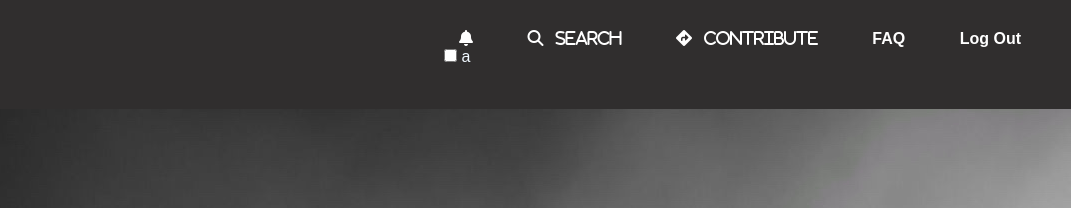
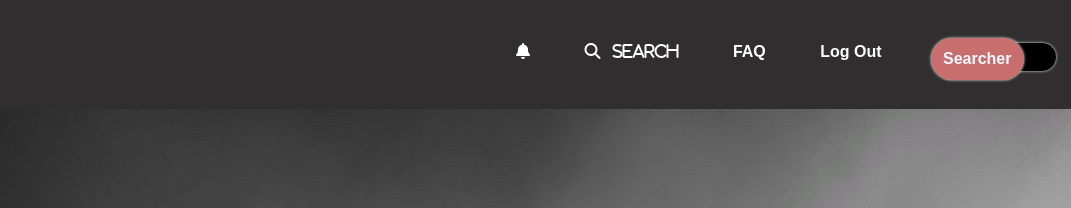
Before and after one commit to ffdrko/Kemne-jabo, a plain HTML site: page profile.html in a window 1280 px wide. Shown: the top 208 px of the page, 209-1280 px from the left. Drawn offline with Linux system fonts and the light colour scheme.

Commit message:
Profile page CSS update

```diff
--- a/style.css
+++ b/style.css
@@ -1,24 +1,22 @@
-*
-{
-
+* {
     margin: 0;
     padding: 0;
     font-family: sans-serif;
+  }
 
+  .hidden {
+    display: none;
+  }
 
-}
-.container
-{
-    height:130vh;
+  .container {
+    height: 130vh;
     width: 100%;
     background-image: url(/image2.jpeg);
     background-size: cover;
-    background-position:center;
+    background-position: center;
     position: relative;
-
   }
-.navbar
-{
+  .navbar {
     width: 98%;
     margin: auto;
     padding-top: 5px;
@@ -28,32 +26,32 @@
     position: sticky;
     top: 10px;
   }
-.logo
-{
+  .logo {
     color: rgba(107, 84, 177, 0.979);
     font-style: italic;
     font-weight: bolder;
   }
-.navbar ul li
-{
+  .navbar ul li {
     list-style: none;
     display: inline;
     margin: 0 15px;
   }
-.navbar ul li a, .navbar ul li i
-{
+  .navbar ul li a,
+  .navbar ul li i,
+  .navbar ul li div {
+    display: inline-block;
     text-decoration: none;
     color: rgb(255, 255, 255);
     font-size: medium;
-    font-weight:bolder;
+    font-weight: bolder;
     padding-right: 20px;
   }
 
   .container h1 {
     color: rgb(39, 37, 33);
-    padding-top: 25px;
+    padding-top: 75px;
     text-align: center;
-    font-family:Georgia, 'Times New Roman', Times, serif;
+    font-family: Georgia, "Times New Roman", Times, serif;
     opacity: 0.7;
   }
 
@@ -62,7 +60,7 @@
   }
 
   .navbar a:hover {
-    color:rgb(201, 110, 110);
+    color: rgb(201, 110, 110);
   }
 
   .contact {
@@ -118,7 +116,7 @@
   }
 
   .navbar i:hover {
-    color:rgb(201, 110, 110);
+    color: rgb(201, 110, 110);
     cursor: pointer;
   }
 
@@ -145,11 +143,11 @@
     font-size: 20px;
     background-image: url(/image4.png);
     background-size: cover;
-    background-position:center;
+    background-position: center;
     position: relative;
     width: 100%;
     height: 83vh;
-    color:aliceblue
+    color: aliceblue;
   }
 
   #about h1 {
@@ -190,31 +188,28 @@
 
   #contact-form input:focus,
   #contact-form textarea:focus {
-    outline:rgb(223, 121, 121);
-    border-color:rgb(223, 121, 121);
+    outline: rgb(223, 121, 121);
+    border-color: rgb(223, 121, 121);
   }
 
   .lobox {
-    width:300px;
-    padding:30px;
+    width: 300px;
+    padding: 30px;
     position: absolute;
     top: 50%;
     left: 50%;
-    transform: translate(-50%,-50%);
+    transform: translate(-50%, -50%);
     text-align: center;
-
   }
-.lobox h1{
-
+  .lobox h1 {
     color: aliceblue;
     text-transform: uppercase;
     font-weight: 700;
-
   }
 
-.lobox input[type="text"],.lobox input[type="password"]
-{
- border:0;
+  .lobox input[type="text"],
+  .lobox input[type="password"] {
+    border: 0;
     background: none;
     display: block;
     margin: 20px auto;
@@ -226,11 +221,10 @@
     color: aliceblue;
     border-radius: 5px;
     transition: 0.25px;
-
   }
 
-.lobox input[type="text"],.lobox input[type="password"]:focus{
-
+  .lobox input[type="text"],
+  .lobox input[type="password"]:focus {
     width: 270px;
     border-color: #90a9ce;
   }
@@ -245,14 +239,14 @@
   }
 
   .sobox {
-    width:100%;
+    width: 100%;
     position: absolute;
     top: 5%;
     text-align: center;
   }
 
-.sobox h1, .sobox p{
-
+  .sobox h1,
+  .sobox p {
     color: aliceblue;
     text-transform: uppercase;
     font-weight: 700;
@@ -261,9 +255,9 @@
     padding-top: 40px;
   }
 
-  .sobox input[type="text"],.sobox input[type="password"]
-  {
-   border:0;
+  .sobox input[type="text"],
+  .sobox input[type="password"] {
+    border: 0;
     background: none;
     display: inline-block;
     margin: 20px auto;
@@ -278,7 +272,8 @@
     overflow: auto;
   }
 
-  .sobox ::placeholder, .lobox ::placeholder {
+  .sobox ::placeholder,
+  .lobox ::placeholder {
     color: aliceblue;
     opacity: 0.7;
   }
@@ -293,7 +288,7 @@
     width: 100%;
     height: 83vh;
     background-size: cover;
-    background-position:center;
+    background-position: center;
     position: relative;
   }
 
@@ -302,7 +297,7 @@
     width: 100%;
     height: 100vh;
     background-size: cover;
-    background-position:center;
+    background-position: center;
     position: relative;
   }
 
@@ -311,42 +306,65 @@
     width: 100%;
     height: 83vh;
     background-size: cover;
-    background-position:center;
+    background-position: center;
     position: relative;
   }
 
-#mode {
-    display: inline-block;
-    width: 200px;
-    height: 40px;
-    padding: 0px;
-    border: 2px solid aliceblue;
-    border-radius: 5px;
-    background: rgb(23, 23, 24);
-    color: aliceblue;
-    text-decoration: none;
-    text-align: center;
+  #bottom {
+      padding-top: 5px;
+      padding-bottom: 5px;
   }
 
-#mode {
-    display: inline-block;
-    width: 190px;
-    height: 20px;
-    padding: 10px;
-    border: 2px solid aliceblue;
-    border-radius: 5px;
-    background: rgb(23, 23, 24);
-    color: aliceblue;
-    text-decoration: none;
-    text-align: center;
+#switch {
+    place-items: center;
+    padding: 0px;
+    margin: 0px;
 }
 
-#mode a {
-    padding: 10px;
+#switch label {
+    display: inline-block;
+    padding: 0px;
+    margin: 0px;
+    height: 3.5vh;
+    width: 120px;
+    background-color: black;
+    position: relative;
+    border-radius: 60px;
+    place-items: center;
+    color: black;
+    box-shadow: 0 0 3px aliceblue;
+    transition: .5s;
 }
 
-#mode .current {
+#switch label::before {
+    content: "Searcher";
+    text-align: center;
+    position: absolute;
+    color: aliceblue;
+    padding: 12px;
+    top: -5px;
+    left: -5px;
+    background-color: rgb(201, 110, 110);
+    border-radius: 50px;
+    box-shadow: 0 0 3px aliceblue;
+    transition: .5s;
+}
+
+#switch input:checked ~ label::before {
+    left: 55px;
+    content: "Guide";
+    background-color: black;
+    transition: .5s;
+}
+
+#switch input:checked ~ label {
+    background-color: rgb(201, 110, 110);
     color: rgb(201, 110, 110);
+    transition: .5s;
+}
+
+#switch input {
+    display: none;
 }
 
   #profile {
```
Lines whose indentation alone changed are shown as unchanged.
